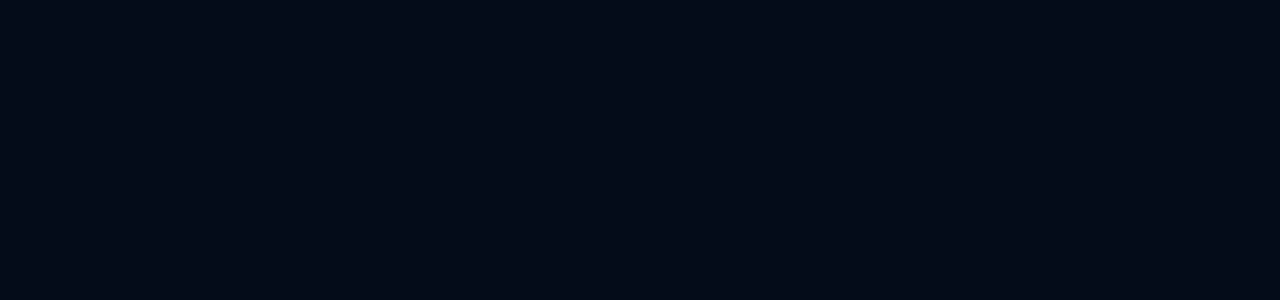
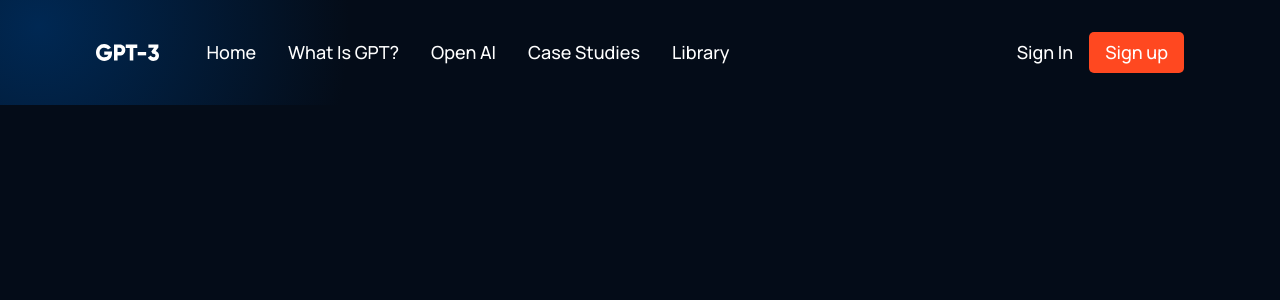
Before and after one commit to Jatesh-Parikh/gpt3-jsm, a React (Vite) app: page / in a window 1280 px wide. Shown: the top 300 px of the page. Built offline with nearby package versions, Linux system fonts and the light colour scheme.

Commit message:
navbar done

```diff
--- a/src/App.jsx
+++ b/src/App.jsx
@@ -1,7 +1,22 @@
 import "./App.css";
+import Navbar from "./components/Navbar/Navbar";
 
 function App() {
-  return <></>;
+  return (
+    <div className="App">
+      <div className="gradient__bg">
+        <Navbar />
+        {/* <Header />  */}
+      </div>
+      {/* <Brand />
+      <WhatGPT3 />
+      <Features />
+      <Possibility />
+      <CTA />
+      <Blog />
+      <Footer /> */}
+    </div>
+  );
 }
 
 export default App;
--- /dev/null
+++ b/src/components/Navbar/Navbar.css
@@ -0,0 +1,132 @@
+.gpt3__navbar {
+  display: flex;
+  justify-content: space-between;
+  align-items: center;
+  padding: 2rem 6rem;
+}
+
+.gpt3__navbar-links {
+  flex: 1;
+  display: flex;
+  justify-content: flex-start;
+  align-items: center;
+}
+
+.gpt3__navbar-links_logo {
+  margin-right: 2rem;
+}
+
+.gpt3__navbar-links_logo img {
+  width: 62.56px;
+  height: 16.02px;
+}
+
+.gpt3__navbar-links_container {
+  display: flex;
+  flex-direction: row;
+}
+
+.gpt3__navbar-sign {
+  display: flex;
+  justify-content: flex-end;
+  align-items: center;
+}
+
+.gpt3__navbar-links_container p,
+.gpt3__navbar-sign p,
+.gpt3__navbar-menu_container p {
+  color: #fff;
+  font-family: var(--font-family);
+  font-weight: 500;
+  font-size: 18px;
+  line-height: 25px;
+  text-transform: capitalize;
+
+  margin: 0 1rem;
+  cursor: pointer;
+}
+
+.gpt3__navbar-sign button,
+.gpt3__navbar-menu_container button {
+  padding: 0.5rem 1rem;
+  color: #fff;
+  background: #ff4820;
+  font-family: var(--font-family);
+  font-weight: 500;
+  font-size: 18px;
+  line-height: 25px;
+  border: none;
+  outline: none;
+  cursor: pointer;
+  border-radius: 5px;
+}
+
+.gpt3__navbar-menu {
+  margin-left: 1rem;
+
+  display: none;
+  position: relative;
+}
+
+.gpt3__navbar-menu svg {
+  cursor: pointer;
+}
+
+.gpt3__navbar-menu_container {
+  display: flex;
+  justify-content: flex-end;
+  align-items: flex-end;
+  flex-direction: column;
+  text-align: end;
+  background: var(--color-footer);
+  padding: 2rem;
+  position: absolute;
+  right: 0;
+  top: 40px;
+  margin-top: 1rem;
+  min-width: 210px;
+  border-radius: 5px;
+  box-shadow: 0px 0px 5px rgba(0, 0, 0, 0.2);
+}
+
+.gpt3__navbar-menu_container p {
+  margin: 1rem 0;
+}
+
+.gpt3__navbar-menu_container-links-sign {
+  display: none;
+}
+
+@media screen and (max-width: 1050px) {
+  .gpt3__navbar-links_container {
+    display: none;
+  }
+
+  .gpt3__navbar-menu {
+    display: flex;
+  }
+}
+
+@media screen and (max-width: 700px) {
+  .gpt3__navbar {
+    padding: 2rem 4rem;
+  }
+}
+
+@media screen and (max-width: 550px) {
+  .gpt3__navbar {
+    padding: 2rem;
+  }
+
+  .gpt3__navbar-sign {
+    display: none;
+  }
+
+  .gpt3__navbar-menu_container {
+    top: 20px;
+  }
+
+  .gpt3__navbar-menu_container-links-sign {
+    display: block;
+  }
+}
--- /dev/null
+++ b/src/components/Navbar/Navbar.jsx
@@ -0,0 +1,81 @@
+import { useState } from "react";
+import { RiMenu3Line, RiCloseLine } from "react-icons/ri";
+import logo from "../../logo.svg";
+import "./Navbar.css";
+
+const Navbar = () => {
+  const [toggleMenu, setToggleMenu] = useState(false);
+
+  return (
+    <div className="gpt3__navbar">
+      <div className="gpt3__navbar-links">
+        <div className="gpt3__navbar-links_logo">
+          <img src={logo} />
+        </div>
+        <div className="gpt3__navbar-links_container">
+          <p>
+            <a href="#home">Home</a>
+          </p>
+          <p>
+            <a href="#wgpt3">What is GPT?</a>
+          </p>
+          <p>
+            <a href="#possibility">Open AI</a>
+          </p>
+          <p>
+            <a href="#features">Case Studies</a>
+          </p>
+          <p>
+            <a href="#blog">Library</a>
+          </p>
+        </div>
+      </div>
+      <div className="gpt3__navbar-sign">
+        <p>Sign in</p>
+        <button type="button">Sign up</button>
+      </div>
+      <div className="gpt3__navbar-menu">
+        {toggleMenu ? (
+          <RiCloseLine
+            color="#fff"
+            size={27}
+            onClick={() => setToggleMenu(false)}
+          />
+        ) : (
+          <RiMenu3Line
+            color="#fff"
+            size={27}
+            onClick={() => setToggleMenu(true)}
+          />
+        )}
+        {toggleMenu && (
+          <div className="gpt3__navbar-menu_container scale-up-center">
+            <div className="gpt3__navbar-menu_container-links">
+              <p>
+                <a href="#home">Home</a>
+              </p>
+              <p>
+                <a href="#wgpt3">What is GPT?</a>
+              </p>
+              <p>
+                <a href="#possibility">Open AI</a>
+              </p>
+              <p>
+                <a href="#features">Case Studies</a>
+              </p>
+              <p>
+                <a href="#blog">Library</a>
+              </p>
+            </div>
+            <div className="gpt3__navbar-menu_container-links-sign">
+              <p>Sign in</p>
+              <button type="button">Sign up</button>
+            </div>
+          </div>
+        )}
+      </div>
+    </div>
+  );
+};
+
+export default Navbar;
```
